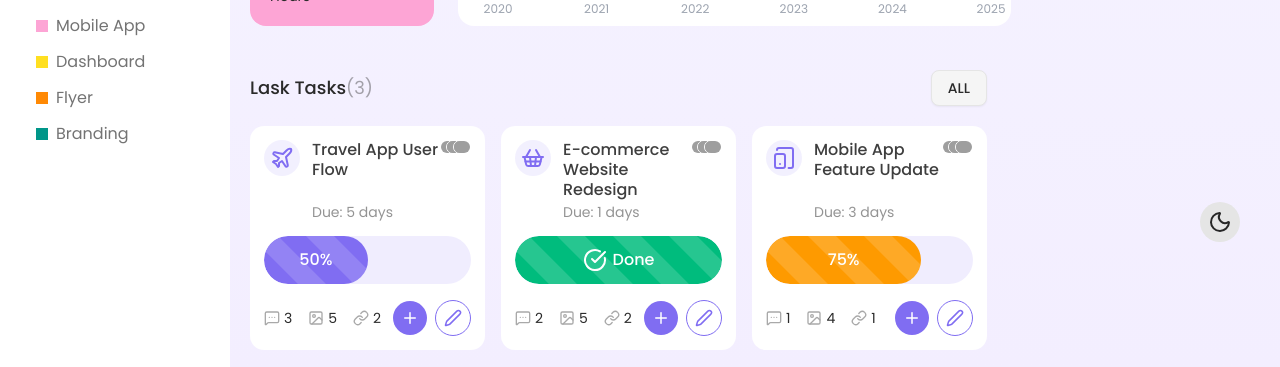
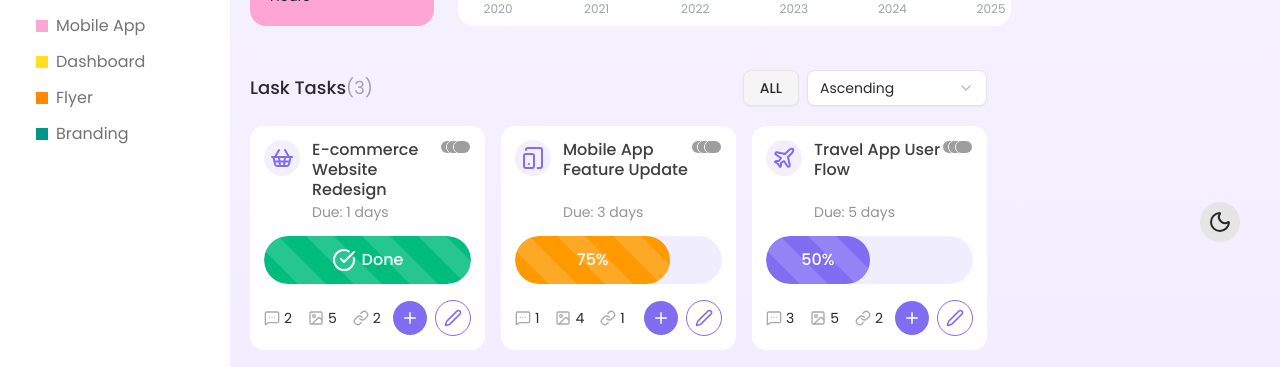
Before and after one commit to AlexWEBArt/task-hub, a Next.js app: page /dashboard in a window 1280 px wide. Shown: the part 518-885 px from the top of the page. Built offline with nearby package versions, Linux system fonts and the light colour scheme; grey boxes are pictures that could not be loaded.

Commit message:
T-8: added sorting component

```diff
--- a/package.json
+++ b/package.json
@@ -10,6 +10,7 @@
   },
   "dependencies": {
     "@radix-ui/react-dropdown-menu": "^2.1.15",
+    "@radix-ui/react-select": "^2.2.5",
     "@radix-ui/react-slot": "^1.2.3",
     "class-variance-authority": "^0.7.1",
     "clsx": "^2.1.1",
--- a/src/app/dashboard/last-tasks/LastTasks.tsx
+++ b/src/app/dashboard/last-tasks/LastTasks.tsx
@@ -1,33 +1,46 @@
 import { TASKS } from '../data/last-tasks.data'
 import { LastTasksFilter } from './LastTasksFilter'
-import { type TTaskStatus } from './last-tasks.type'
+import { LastTasksSort } from './LastTasksSort'
+import { type TTaskSortBy, type TTaskStatus } from './last-tasks.type'
 import { useMemo, useState } from 'react'
 
 import { Task } from '@/components/ui/task/Task'
 
 export function LastTasks() {
 	const [status, setStatus] = useState<TTaskStatus | null>(null)
+	const [sortByDueDate, setSortByDueDate] = useState<TTaskSortBy>('asc')
 
 	const filteredTasks = useMemo(() => {
-		if (!status) return TASKS
-
+		const filtered = !status
+			? TASKS
+			: TASKS.filter(task => {
 					switch (status) {
 						case 'not-started':
-				return TASKS.filter(task =>
-					task.subTasks.every(subTask => !subTask.isCompleted)
-				)
+							return task.subTasks.every(subTask => !subTask.isCompleted)
+
 						case 'in-progress':
-				return TASKS.filter(task =>
-					task.subTasks.some(subTask => !subTask.isCompleted)
-				)
+							return task.subTasks.some(subTask => !subTask.isCompleted)
+
 						case 'completed':
-				return TASKS.filter(task =>
-					task.subTasks.every(subTask => subTask.isCompleted)
-				)
+							return task.subTasks.every(subTask => subTask.isCompleted)
+
 						default:
-				return TASKS
+							return true
 					}
-	}, [status])
+				})
+		const sortedTasks = filtered.sort((a, b) => {
+			const dateA = new Date(a.dueDate).getTime()
+			const dateB = new Date(b.dueDate).getTime()
+
+			if (sortByDueDate === 'asc') {
+				return dateA - dateB
+			} else {
+				return dateB - dateA
+			}
+		})
+
+		return sortedTasks
+	}, [status, sortByDueDate])
 
 	return (
 		<div>
@@ -39,10 +52,16 @@
 					</span>
 				</h2>
 
+				<div className='flex items-center gap-2'>
 					<LastTasksFilter
 						status={status}
 						setStatus={setStatus}
 					/>
+					<LastTasksSort
+						sortByDueDate={sortByDueDate}
+						setSortByDueDate={setSortByDueDate}
+					/>
+				</div>
 			</div>
 
 			{filteredTasks.length ? (
--- a/src/app/dashboard/last-tasks/LastTasksFilter.tsx
+++ b/src/app/dashboard/last-tasks/LastTasksFilter.tsx
@@ -6,8 +6,6 @@
 	DropdownMenu,
 	DropdownMenuContent,
 	DropdownMenuItem,
-	DropdownMenuLabel,
-	DropdownMenuSeparator,
 	DropdownMenuTrigger
 } from '@/components/ui/dropdown-menu'
 
--- /dev/null
+++ b/src/app/dashboard/last-tasks/LastTasksSort.tsx
@@ -0,0 +1,39 @@
+import type { TTaskSortBy } from './last-tasks.type'
+
+import {
+	Select,
+	SelectContent,
+	SelectItem,
+	SelectTrigger,
+	SelectValue
+} from '@/components/ui/select'
+
+interface Props {
+	sortByDueDate: TTaskSortBy
+	setSortByDueDate: (status: TTaskSortBy) => void
+}
+
+const sortTypes: Array<TTaskSortBy> = ['asc', 'desc']
+
+export function LastTasksSort({ sortByDueDate, setSortByDueDate }: Props) {
+	return (
+		<Select
+			defaultValue={sortByDueDate}
+			onValueChange={setSortByDueDate}
+		>
+			<SelectTrigger className='w-[180px]'>
+				<SelectValue placeholder='Sort by Due Date' />
+			</SelectTrigger>
+			<SelectContent>
+				{sortTypes.map(type => (
+					<SelectItem
+						key={type}
+						value={type}
+					>
+						{type === 'asc' ? 'Ascending' : 'Descending'}
+					</SelectItem>
+				))}
+			</SelectContent>
+		</Select>
+	)
+}
--- a/src/app/dashboard/last-tasks/last-tasks.type.ts
+++ b/src/app/dashboard/last-tasks/last-tasks.type.ts
@@ -18,3 +18,4 @@
 }
 
 export type TTaskStatus = 'not-started' | 'in-progress' | 'completed'
+export type TTaskSortBy = 'asc' | 'desc'
--- /dev/null
+++ b/src/components/ui/select.tsx
@@ -0,0 +1,200 @@
+'use client'
+
+import * as SelectPrimitive from '@radix-ui/react-select'
+import { CheckIcon, ChevronDownIcon, ChevronUpIcon } from 'lucide-react'
+import * as React from 'react'
+
+import { cn } from '@/utils/index'
+
+function Select({
+	...props
+}: React.ComponentProps<typeof SelectPrimitive.Root>) {
+	return (
+		<SelectPrimitive.Root
+			data-slot='select'
+			{...props}
+		/>
+	)
+}
+
+function SelectGroup({
+	...props
+}: React.ComponentProps<typeof SelectPrimitive.Group>) {
+	return (
+		<SelectPrimitive.Group
+			data-slot='select-group'
+			{...props}
+		/>
+	)
+}
+
+function SelectValue({
+	...props
+}: React.ComponentProps<typeof SelectPrimitive.Value>) {
+	return (
+		<SelectPrimitive.Value
+			data-slot='select-value'
+			{...props}
+		/>
+	)
+}
+
+function SelectTrigger({
+	className,
+	size = 'default',
+	children,
+	...props
+}: React.ComponentProps<typeof SelectPrimitive.Trigger> & {
+	size?: 'sm' | 'default'
+}) {
+	return (
+		<SelectPrimitive.Trigger
+			data-slot='select-trigger'
+			data-size={size}
+			className={cn(
+				"border-input data-[placeholder]:text-muted-foreground [&_svg:not([class*='text-'])]:text-muted-foreground focus-visible:border-ring focus-visible:ring-ring/50 aria-invalid:ring-destructive/20 dark:aria-invalid:ring-destructive/40 aria-invalid:border-destructive dark:bg-input/30 dark:hover:bg-input/50 bg-popover flex w-fit items-center justify-between gap-2 rounded-md border px-3 py-2 text-sm whitespace-nowrap shadow-xs transition-[color,box-shadow] outline-none focus-visible:ring-[3px] disabled:cursor-not-allowed disabled:opacity-50 data-[size=default]:h-9 data-[size=sm]:h-8 *:data-[slot=select-value]:line-clamp-1 *:data-[slot=select-value]:flex *:data-[slot=select-value]:items-center *:data-[slot=select-value]:gap-2 [&_svg]:pointer-events-none [&_svg]:shrink-0 [&_svg:not([class*='size-'])]:size-4",
+				className
+			)}
+			{...props}
+		>
+			{children}
+			<SelectPrimitive.Icon asChild>
+				<ChevronDownIcon className='size-4 opacity-50' />
+			</SelectPrimitive.Icon>
+		</SelectPrimitive.Trigger>
+	)
+}
+
+function SelectContent({
+	className,
+	children,
+	position = 'popper',
+	...props
+}: React.ComponentProps<typeof SelectPrimitive.Content>) {
+	return (
+		<SelectPrimitive.Portal>
+			<SelectPrimitive.Content
+				data-slot='select-content'
+				className={cn(
+					'bg-popover text-popover-foreground data-[state=open]:animate-in data-[state=closed]:animate-out data-[state=closed]:fade-out-0 data-[state=open]:fade-in-0 data-[state=closed]:zoom-out-95 data-[state=open]:zoom-in-95 data-[side=bottom]:slide-in-from-top-2 data-[side=left]:slide-in-from-right-2 data-[side=right]:slide-in-from-left-2 data-[side=top]:slide-in-from-bottom-2 relative z-50 max-h-(--radix-select-content-available-height) min-w-[8rem] origin-(--radix-select-content-transform-origin) overflow-x-hidden overflow-y-auto rounded-md border shadow-md',
+					position === 'popper' &&
+						'data-[side=bottom]:translate-y-1 data-[side=left]:-translate-x-1 data-[side=right]:translate-x-1 data-[side=top]:-translate-y-1',
+					className
+				)}
+				position={position}
+				{...props}
+			>
+				<SelectScrollUpButton />
+				<SelectPrimitive.Viewport
+					className={cn(
+						'p-1',
+						position === 'popper' &&
+							'h-[var(--radix-select-trigger-height)] w-full min-w-[var(--radix-select-trigger-width)] scroll-my-1'
+					)}
+				>
+					{children}
+				</SelectPrimitive.Viewport>
+				<SelectScrollDownButton />
+			</SelectPrimitive.Content>
+		</SelectPrimitive.Portal>
+	)
+}
+
+function SelectLabel({
+	className,
+	...props
+}: React.ComponentProps<typeof SelectPrimitive.Label>) {
+	return (
+		<SelectPrimitive.Label
+			data-slot='select-label'
+			className={cn('text-muted-foreground px-2 py-1.5 text-xs', className)}
+			{...props}
+		/>
+	)
+}
+
+function SelectItem({
+	className,
+	children,
+	...props
+}: React.ComponentProps<typeof SelectPrimitive.Item>) {
+	return (
+		<SelectPrimitive.Item
+			data-slot='select-item'
+			className={cn(
+				"focus:bg-accent focus:text-accent-foreground [&_svg:not([class*='text-'])]:text-muted-foreground relative flex w-full cursor-default items-center gap-2 rounded-sm py-1.5 pr-8 pl-2 text-sm outline-hidden select-none data-[disabled]:pointer-events-none data-[disabled]:opacity-50 [&_svg]:pointer-events-none [&_svg]:shrink-0 [&_svg:not([class*='size-'])]:size-4 *:[span]:last:flex *:[span]:last:items-center *:[span]:last:gap-2",
+				className
+			)}
+			{...props}
+		>
+			<span className='absolute right-2 flex size-3.5 items-center justify-center'>
+				<SelectPrimitive.ItemIndicator>
+					<CheckIcon className='size-4' />
+				</SelectPrimitive.ItemIndicator>
+			</span>
+			<SelectPrimitive.ItemText>{children}</SelectPrimitive.ItemText>
+		</SelectPrimitive.Item>
+	)
+}
+
+function SelectSeparator({
+	className,
+	...props
+}: React.ComponentProps<typeof SelectPrimitive.Separator>) {
+	return (
+		<SelectPrimitive.Separator
+			data-slot='select-separator'
+			className={cn('bg-border pointer-events-none -mx-1 my-1 h-px', className)}
+			{...props}
+		/>
+	)
+}
+
+function SelectScrollUpButton({
+	className,
+	...props
+}: React.ComponentProps<typeof SelectPrimitive.ScrollUpButton>) {
+	return (
+		<SelectPrimitive.ScrollUpButton
+			data-slot='select-scroll-up-button'
+			className={cn(
+				'flex cursor-default items-center justify-center py-1',
+				className
+			)}
+			{...props}
+		>
+			<ChevronUpIcon className='size-4' />
+		</SelectPrimitive.ScrollUpButton>
+	)
+}
+
+function SelectScrollDownButton({
+	className,
+	...props
+}: React.ComponentProps<typeof SelectPrimitive.ScrollDownButton>) {
+	return (
+		<SelectPrimitive.ScrollDownButton
+			data-slot='select-scroll-down-button'
+			className={cn(
+				'flex cursor-default items-center justify-center py-1',
+				className
+			)}
+			{...props}
+		>
+			<ChevronDownIcon className='size-4' />
+		</SelectPrimitive.ScrollDownButton>
+	)
+}
+
+export {
+	Select,
+	SelectContent,
+	SelectGroup,
+	SelectItem,
+	SelectLabel,
+	SelectScrollDownButton,
+	SelectScrollUpButton,
+	SelectSeparator,
+	SelectTrigger,
+	SelectValue
+}
```
Also changed, not shown: 1 other file (tests, documents, lock files or other folders). Lines whose indentation alone changed are shown as unchanged.
